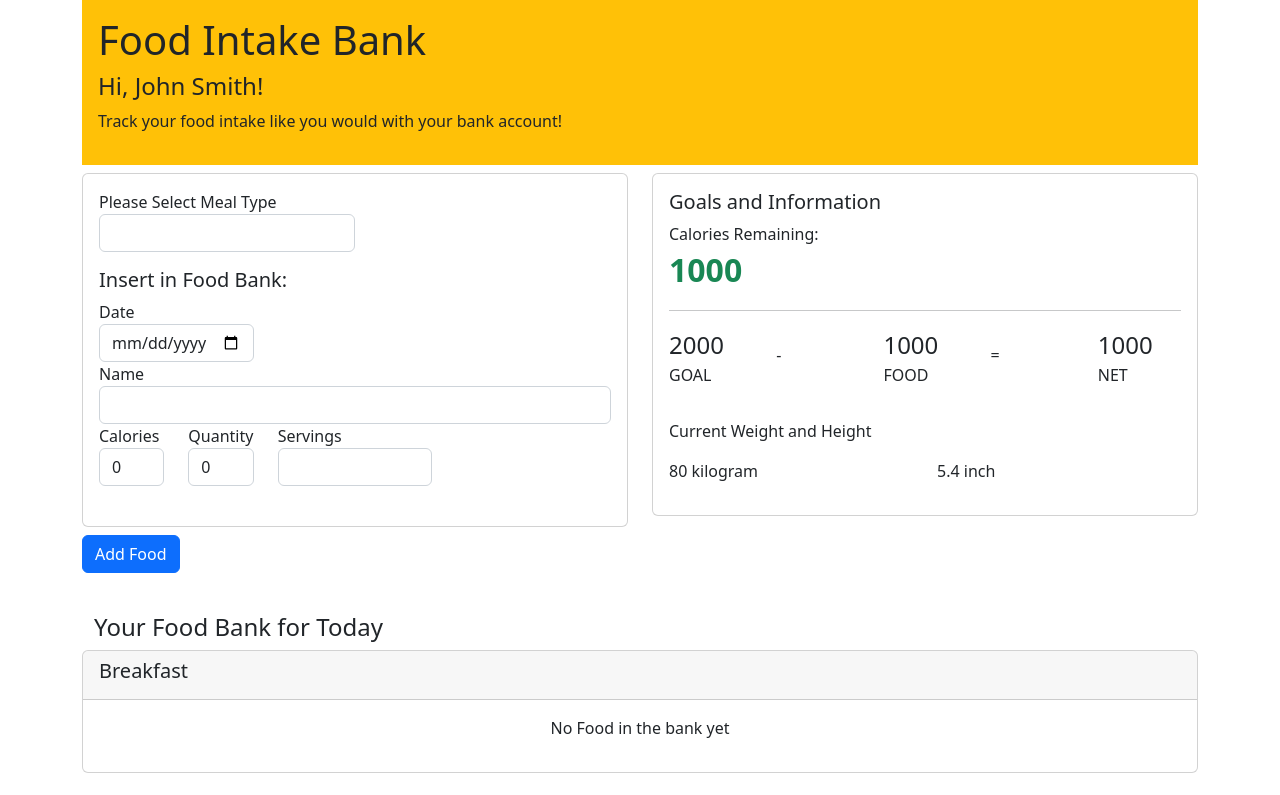
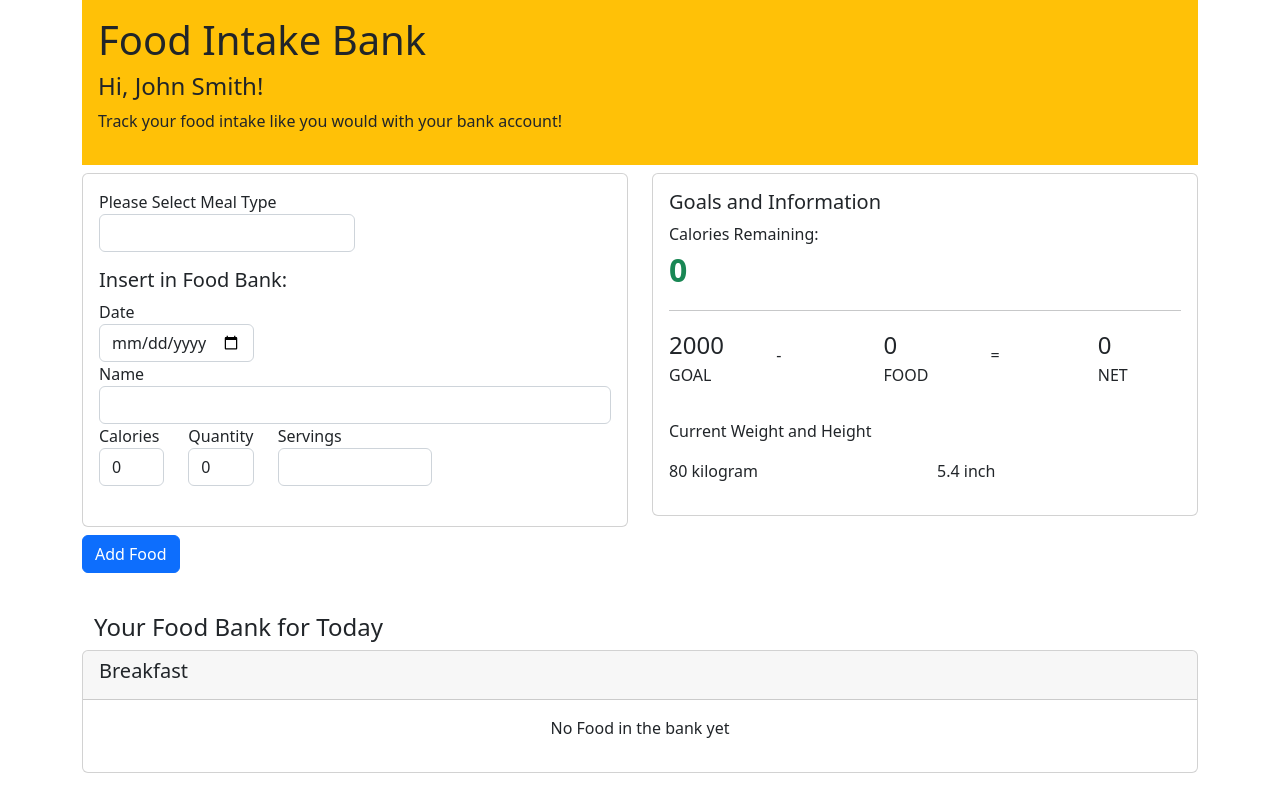
Before and after one commit to Daryljames/Food-Intake-Bank, an Angular app: page / in a window 1280 px wide. Shown: the top 795 px of the page. Built offline with nearby package versions, Linux system fonts and the light colour scheme.

Commit message:
Added services that has computation logic

```diff
--- a/src/app/app.component.html
+++ b/src/app/app.component.html
@@ -6,7 +6,13 @@
       <app-food-form (formEvent)="formEventHandler($event)"></app-food-form>
     </div>
     <div class="col">
-      <app-user *ngFor="let user of users" [user]="user"></app-user>
+      <app-user
+        *ngFor="let user of users"
+        [user]="user"
+        [totalFoodCalories]="totalFoodCalories"
+        [remainingCalories]="remainingCalories"
+      ></app-user>
+      <!-- [user]             "app component"-->
     </div>
   </div>
 
--- a/src/app/app.component.ts
+++ b/src/app/app.component.ts
@@ -2,6 +2,7 @@ import { Component } from '@angular/core';
 import { FoodItem } from './models/food-item';
 import { FoodList } from './models/food-list';
 import { User } from './models/user';
+import { FoodCalorieCalculatorService } from './services/food-calorie-calculator.service';
 
 @Component({
   selector: 'app-root',
@@ -9,6 +10,8 @@ import { User } from './models/user';
   styleUrls: ['./app.component.scss'],
 })
 export class AppComponent {
+  constructor(private foodCalorie: FoodCalorieCalculatorService) {}
+
   title: string = 'My Food Intake Bank';
 
   foodItem: FoodItem[] = [];
@@ -41,14 +44,29 @@ export class AppComponent {
     },
   ];
 
+  totalFoodCalories: number = 0;
+
+  remainingCalories: number = 0;
+
   formEventHandler = (payload: FoodItem) => {
-    console.log('Handling formEventHandler...');
-    console.log(payload);
+    // console.log('Handling formEventHandler...');
+    // console.log(payload);
 
     this.foodLists.forEach((o) => {
       if (o.meal == payload.meal) {
         o.foodItems.push({ ...payload });
+
+        // computes all calories
+        this.totalFoodCalories = this.foodCalorie.computeAllCalories(
+          this.foodLists
+        );
+        console.log(this.totalFoodCalories);
+        console.log(this.remainingCalories);
       }
     });
+    this.remainingCalories = this.foodCalorie.computeRemainingCalories(
+      this.users,
+      this.totalFoodCalories
+    );
   };
 }
--- a/src/app/food/food-bank/food-bank.component.html
+++ b/src/app/food/food-bank/food-bank.component.html
@@ -11,6 +11,7 @@
 
       <div *ngIf="foodList.foodItems.length > 0">
         <div class="row align-items-start">
+          <div class="col"></div>
           <div class="col"><strong>Food</strong></div>
           <div class="col"><strong>Calories</strong></div>
           <div class="col"><strong>Quantity</strong></div>
@@ -22,6 +23,9 @@
           class="row align-items-start"
           *ngFor="let food of foodList.foodItems"
         >
+          <div class="col">
+            <button class="btn btn-secondary btn-sm">Edit</button>
+          </div>
           <div class="col">
             <p class="fs-5">{{ food.foodName }}</p>
           </div>
--- a/src/app/food/food-form/food-form.component.ts
+++ b/src/app/food/food-form/food-form.component.ts
@@ -18,7 +18,7 @@ export class FoodFormComponent {
   @Output() formEvent: EventEmitter<FoodItem> = new EventEmitter<FoodItem>();
 
   btnClicked = () => {
-    console.log('Button was clicked');
+    // console.log('Button was clicked');
 
     // copying the actual object into o
     let o = { ...this.foodItem };
--- /dev/null
+++ b/src/app/services/food-calorie-calculator.service.ts
@@ -0,0 +1,42 @@
+import { Injectable } from '@angular/core';
+import { FoodItem } from '../models/food-item';
+import { FoodList } from '../models/food-list';
+import { User } from '../models/user';
+
+@Injectable({
+  providedIn: 'root',
+})
+export class FoodCalorieCalculatorService {
+  constructor() {}
+
+  computeAllCalories = (foodList: FoodList[]): number => {
+    let total = 0.0;
+    // iterate all fooditems
+
+    foodList.forEach((item: FoodList) => {
+      item.foodItems.forEach((food: FoodItem) => {
+        total += food.calorie * food.quantity;
+      });
+    });
+    // console.log(total);
+    return total;
+  };
+
+  computeRemainingCalories = (user: User[], calorie: number): number => {
+    let remainingCalories = 0;
+    // let totalFoodCalories = this.computeAllCalories(foodItem);
+
+    user.forEach((user: User) => {
+      remainingCalories = user.calorieGoal - calorie;
+    });
+    return remainingCalories;
+  };
+
+  // computeRemainingCalories = (user: User, foodItem: FoodItem[]): number => {
+  //   let remainingCalories = 0;
+  //   let totalFoodCalories = this.computeAllCalories(foodItem);
+
+  //   remainingCalories = user.calorieGoal - totalFoodCalories
+  //   return remainingCalories
+  // };
+}
--- a/src/app/user/user.component.html
+++ b/src/app/user/user.component.html
@@ -3,7 +3,9 @@
     <div>
       <h5>Goals and Information</h5>
       <p class="mb-0">Calories Remaining:</p>
-      <p class="fs-2 text-success"><strong>1000</strong></p>
+      <p class="fs-2 text-success">
+        <strong>{{ remainingCalories }}</strong>
+      </p>
       <hr />
       <div class="row">
         <div class="col">
@@ -14,14 +16,14 @@
           <p class="mt-3">-</p>
         </div>
         <div class="col">
-          <p class="fs-4 mb-0">1000</p>
+          <p class="fs-4 mb-0">{{ totalFoodCalories }}</p>
           <p class="fs-6">FOOD</p>
         </div>
         <div class="col">
           <p class="mt-3">=</p>
         </div>
         <div class="col">
-          <p class="fs-4 mb-0">1000</p>
+          <p class="fs-4 mb-0">{{ remainingCalories }}</p>
           <p class="fs-6">NET</p>
         </div>
       </div>
```
Also changed, not shown: src/app/user/user.component.ts (+7 -0 lines), 1 other file (tests, documents, lock files or other folders).
